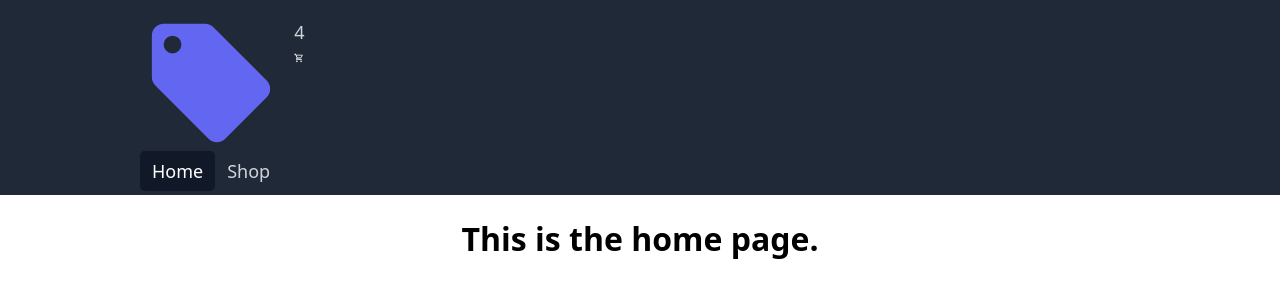
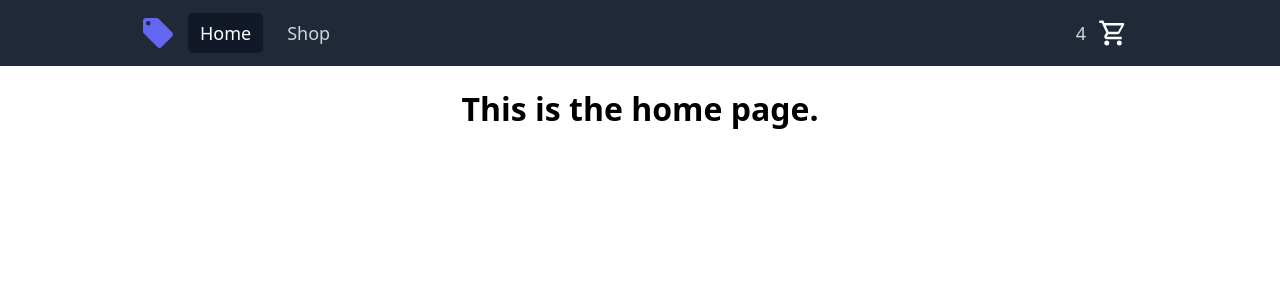
Before and after one commit to localtoast42/odin-shopping-cart, a React (Vite) app: page / in a window 1280 px wide. Shown: the top 300 px of the page. Built offline with nearby package versions, Linux system fonts and the light colour scheme.

Commit message:
Refine nav layout styling

```diff
--- a/src/App.css
+++ b/src/App.css
@@ -11,13 +11,19 @@
 
 .nav-items {
     display: flex;
-    justify-content: flex-start;
+    justify-content: space-between;
+    align-items: center;
     width: clamp(320px, 80vw, 1000px);
 }
 
-.nav-links {
+.nav-left {
     display: flex;
+    align-items: center;
     gap: 12px;
+}
+
+.nav-left > img {
+    height: 36px;
 }
 
 a {
@@ -39,6 +45,17 @@ a.active {
     color: white;
 }
 
+.cart {
+    display: flex;
+    align-items: center;
+    gap: 12px;
+    padding: 6px 12px;
+}
+
+.cart > img {
+    height: 30px;
+}
+
 .content {
     margin: 0 auto;
     display: flex;
```
